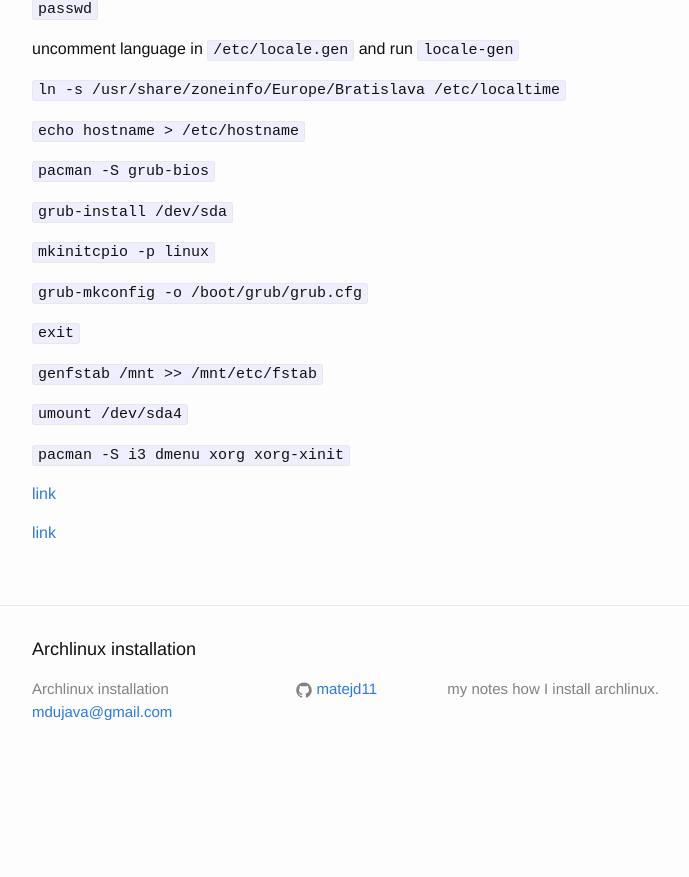
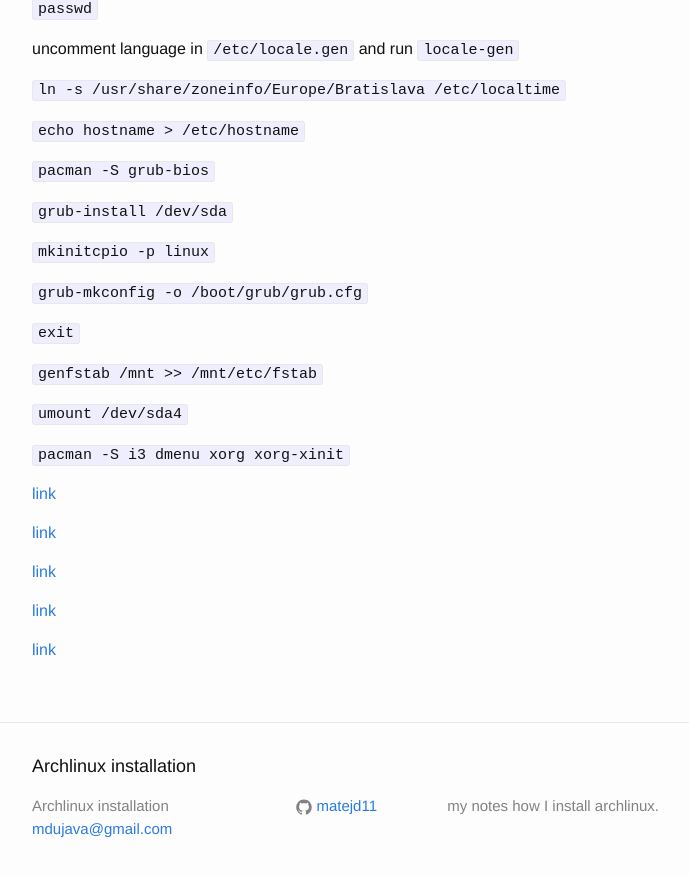
Before and after one commit to mdujava/dotFiles, a Jekyll site: the page built from _posts/2016-02-21-Arch-install.markdown, in a window 1280 px wide and 900 px high, scrolled down 762 px. Shown: the top 877 px of the window, without its empty margins (238-927 px from the left). Built offline with Jekyll 4.4.1, drawn with Linux system fonts in a browser that asks for light colours; before the commit the page ends 1545 px from its top, so only the background shows below that.

Commit message:
some more links.

```diff
--- a/_posts/2016-02-21-Arch-install.markdown
+++ b/_posts/2016-02-21-Arch-install.markdown
@@ -54,3 +54,9 @@ uncomment language in `/etc/locale.gen` and run `locale-gen`
 [link](http://makandracards.com/makandra/1090-customize-your-bash-prompt "Customing prompt")
 
 [link](http://stackoverflow.com/questions/11981716/how-to-quickly-find-all-git-repos-under-a-directory "Git reop finder")
+
+[link](https://blog.sleeplessbeastie.eu/2013/01/07/how-to-automatically-set-up-external-monitor/)
+
+[link](http://www.simplehelp.net/2009/04/15/how-to-redirect-traffic-to-another-machine-in-linux/)
+
+[link](http://www.techrapid.co.uk/linux/arch-linux/improve-font-rendering-on-arch-linux/)
```
